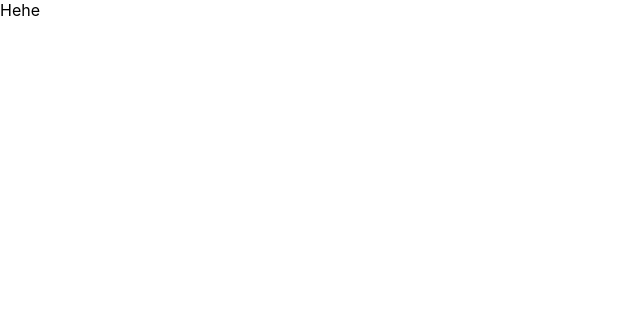
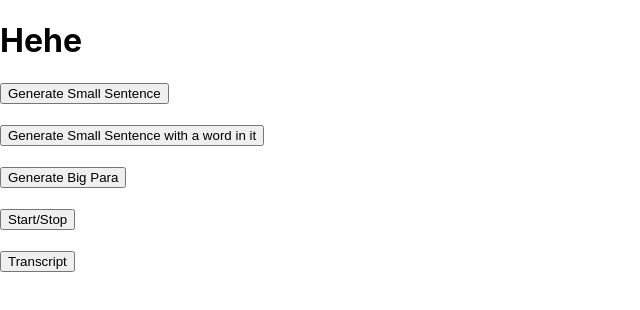
Before and after one commit to uuutsav/speech-buddy-client, a React (Create React App) app: page / in a window 1280 px wide. Shown: the top 310 px of the page, without its empty margins (0-640 px from the left). Built offline with nearby package versions, Linux system fonts and the light colour scheme; no server answers.

Commit message:
v0.99 Ready

```diff
--- a/package.json
+++ b/package.json
@@ -7,6 +7,7 @@
     "@testing-library/jest-dom": "^5.17.0",
     "@testing-library/react": "^13.4.0",
     "@testing-library/user-event": "^13.5.0",
+    "axios": "^1.6.7",
     "react": "^18.2.0",
     "react-dom": "^18.2.0",
     "react-scripts": "5.0.1",
@@ -35,5 +36,8 @@
       "last 1 firefox version",
       "last 1 safari version"
     ]
+  },
+  "devDependencies": {
+    "@babel/plugin-proposal-private-property-in-object": "^7.21.11"
   }
 }
--- a/src/App.js
+++ b/src/App.js
@@ -1,13 +1,72 @@
-import React from 'react'
+import React, { useState } from 'react'
+import { startStopRecording, audioURL, blob } from './RecordAudio.mjs'
+import axios from 'axios';
 
 const App = () => {
-  const fetchData = async ()=> {
-    const resp = await fetch("/api")
+  // fetch data from backend (as JSON)
+  const fetchData = async () => {
+    const resp = await axios.get("/api");
+  }
 
+  const handleParaGeneration = async () => {
+    try {
+      const response = await axios.get('/generatePara');
+      console.log("Response: ", response.data)
+    } catch (error){
+      console.log("Error generating text: ", error);
+    }
+  }
+  const handleSentenceGeneration = async () => {
+    try {
+      const response = await axios.get('/generateChuck');
+      console.log("Response: ", response.data)
+    } catch (error){
+      console.log("Error generating text: ", error);
+    }
+  }
+  const handleSentenceSearchGeneration = async () => {
+    try {
+      const response = await axios.get('/generateChuckSearch');
+      console.log("Response: ", response.data)
+    } catch (error){
+      console.log("Error generating text: ", error);
+    }
+  }
+
+  const handleTranscript = async () => {
+
+    const formData = new FormData();
+    formData.append('audio', blob, 'recording.webm');
+
+    // Send data to backend
+    try {
+      console.log(formData);
+      const response = await axios.post('/transcribeAudio', formData, {
+        headers: {
+            'Content-Type': 'multipart/form-data'
+        }
+      });
+      // setTranscript(response.data.transcript); // Assuming backend sends transcript in data
+      console.log("Backend Response: ",response.data)
+    } catch (error) {
+      console.error('Error uploading audio:', error);
+    }
+
+    // reader.readAsArrayBuffer(audioURL); // Start reading Blob data
+  }
+
+  const handleRecording = () => {
+    startStopRecording();
+    // console.log("out in freedom of mjs")
   }
   return (
     <div>
-      Hehe
+      <h1>Hehe</h1>
+      <button onClick={handleSentenceGeneration}>Generate Small Sentence</button><br></br><br></br>
+      <button onClick={handleSentenceSearchGeneration}>Generate Small Sentence with a word in it</button><br></br><br></br>
+      <button onClick={handleParaGeneration}>Generate Big Para</button> <br></br><br></br>
+      <button onClick={handleRecording}>Start/Stop</button><br></br><br></br>
+      <button onClick={handleTranscript}>Transcript</button><br></br><br></br>
     </div>
   )
 }
--- /dev/null
+++ b/src/RecordAudio.mjs
@@ -0,0 +1,52 @@
+let mediaRecorder, chunks = [], audioURL = ''
+let blob;
+
+// / mediaRecorder setup for audio
+if (navigator.mediaDevices && navigator.mediaDevices.getUserMedia) {
+  console.log('mediaDevices supported..')
+
+  navigator.mediaDevices.getUserMedia({
+    audio: true
+  }).then(stream => {
+    mediaRecorder = new MediaRecorder(stream)
+
+    mediaRecorder.ondataavailable = (e) => {
+      chunks.push(e.data)
+    }
+
+    mediaRecorder.onstop = () => {
+      blob = new Blob(chunks, { 'type': 'audio/webm' })
+      chunks = []
+      audioURL = window.URL.createObjectURL(blob)
+      console.log(audioURL);
+    }
+  }).catch(error => {
+    console.log('Following error has occured : ', error)
+  })
+} else {
+  // stateIndex = ''
+  // application(stateIndex)
+}
+
+// console.log("Hehe?")
+
+let recording = false;
+
+export const startStopRecording = () => {
+  // console.log(recording)
+
+  if (recording) {
+    mediaRecorder.stop()
+    recording = false;
+    console.log("Recording Stopped, URL: " + audioURL)
+  } else {
+    // addMessage('Recording...')
+    mediaRecorder.start()
+    recording = true;
+    console.log("Recording Started")
+  }
+}
+
+console.log("URL from RecordAudio.mjs: ", audioURL)
+export {audioURL};
+export {blob};
```
Also changed, not shown: 2 other files (tests, documents, lock files or other folders).
